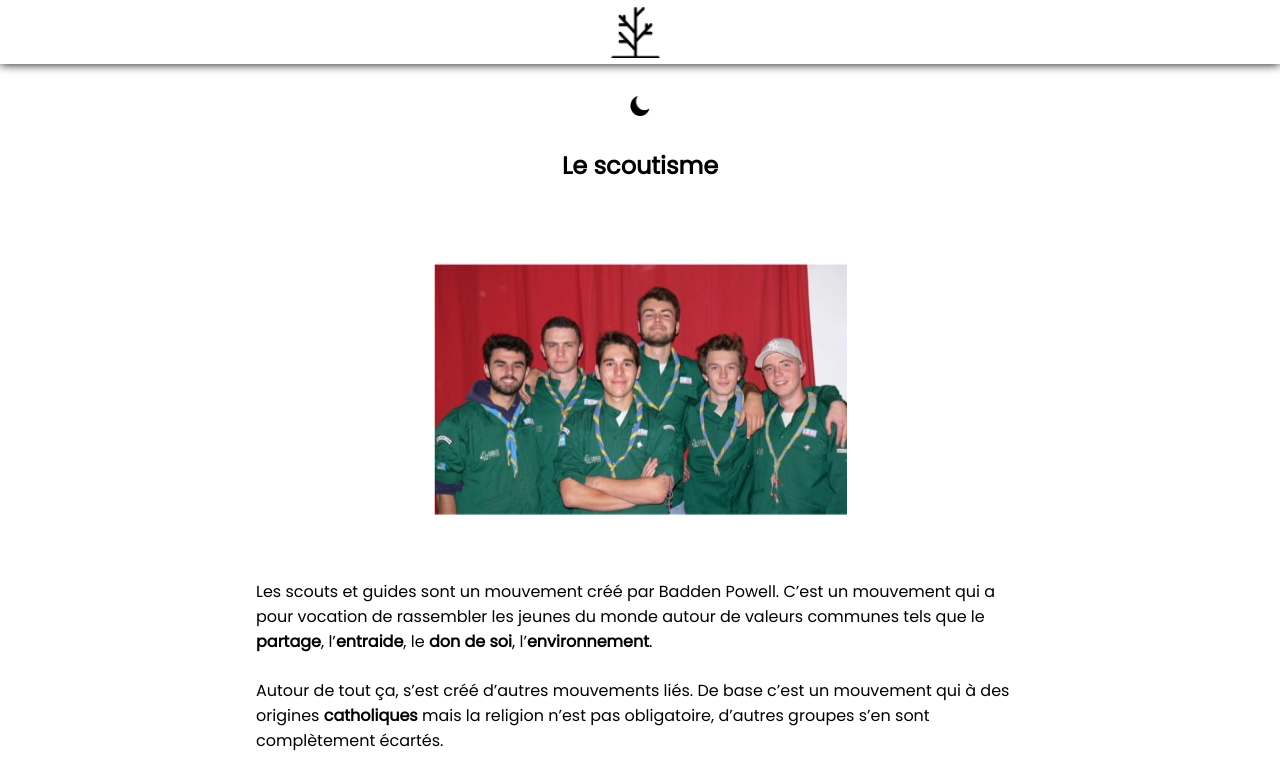
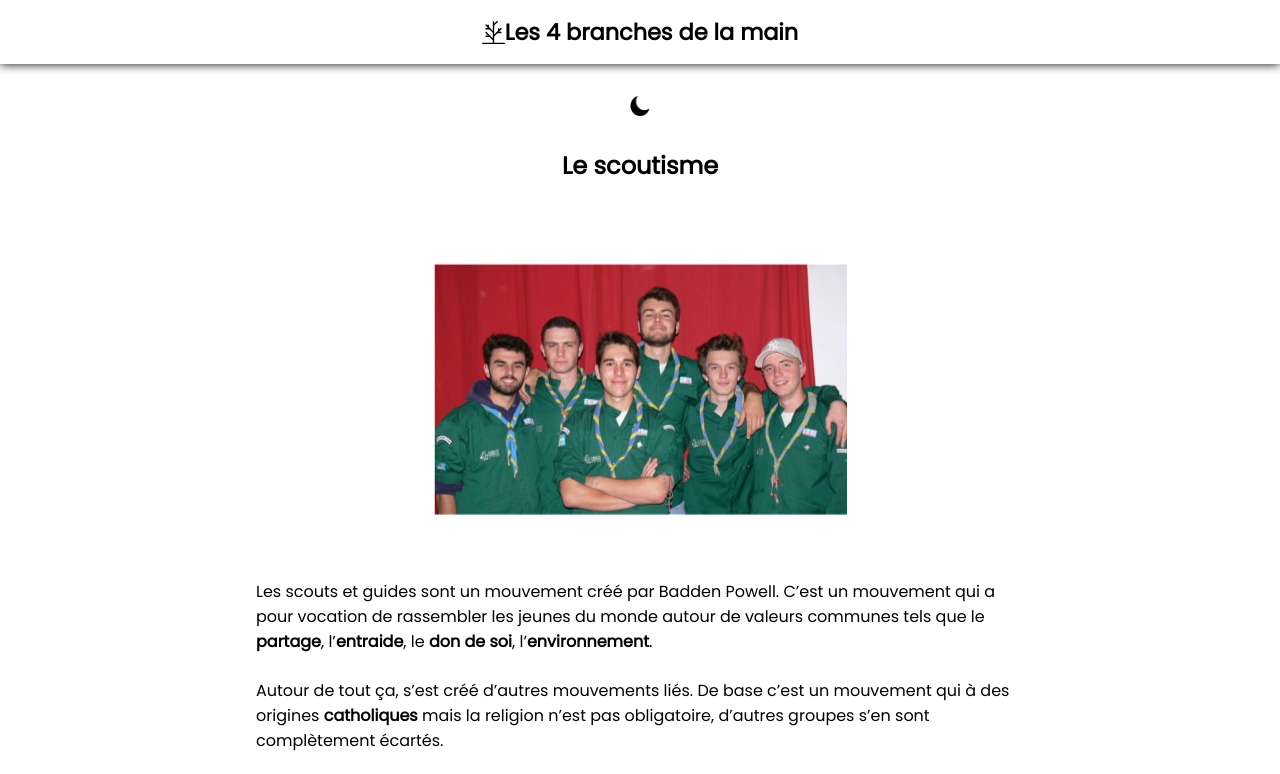
Before and after one commit to ArthurBarre/seo-scouting, a website built with Parcel: page src/article.html in a window 1280 px wide. Shown: the top 774 px of the page. Built offline with nearby package versions, Linux system fonts and the light colour scheme.

Commit message:
final commit

```diff
--- a/src/article.html
+++ b/src/article.html
@@ -11,8 +11,23 @@
 </head>
 <body id='bodyArticle'>
   <header class="header">
-    <img src="./assets/images/logo.png" alt="logo">
-  </header>
+    <svg id="logo" class="logo" width="23" height="23" viewBox="0 0 23 23" xmlns="http://www.w3.org/2000/svg">
+      <path d="M11.4999 22.9915C11.1261 22.9915 10.8235 22.6889 10.8235 22.3148V0.676442C10.8235 0.302632 11.1261 0 11.4999 0C11.8737 0 12.1764 0.302632 12.1764 0.676442V22.3148C12.1764 22.6889 11.8737 22.9915 11.4999 22.9915Z"/>
+      <path d="M11.5 12.1764C11.3269 12.1764 11.1538 12.1106 11.0216 11.9784L3.58049 4.53704C3.31611 4.27267 3.31611 3.84487 3.58049 3.58049C3.84487 3.31611 4.27267 3.31611 4.53704 3.58049L11.9781 11.0216C12.2425 11.286 12.2425 11.7138 11.9781 11.9781C11.8462 12.1103 11.6731 12.1764 11.5 12.1764Z"/>
+      <path d="M7.77956 8.456H4.05889C3.68508 8.456 3.38245 8.15337 3.38245 7.77956C3.38245 7.40551 3.68508 7.10287 4.05889 7.10287H7.77956C8.15337 7.10287 8.456 7.40551 8.456 7.77956C8.456 8.15337 8.15337 8.456 7.77956 8.456Z"/>
+      <path d="M11.5 15.8971C11.3269 15.8971 11.1538 15.831 11.0216 15.6988C10.7573 15.4347 10.7573 15.0066 11.0216 14.7425L18.463 7.30116C18.7274 7.03678 19.1552 7.03678 19.4196 7.30116C19.6839 7.5653 19.6839 7.99334 19.4196 8.25747L11.9784 15.6988C11.8463 15.831 11.6732 15.8971 11.5 15.8971Z"/>
+      <path d="M18.9411 12.1764H15.2204C14.8466 12.1764 14.5439 11.8738 14.5439 11.5C14.5439 11.1262 14.8466 10.8235 15.2204 10.8235H18.9411C19.3149 10.8235 19.6175 11.1262 19.6175 11.5C19.6175 11.8738 19.3149 12.1764 18.9411 12.1764Z"/>
+      <path d="M11.4999 4.73534C11.3162 4.73534 11.1324 4.66053 10.9993 4.51406C10.7482 4.23709 10.7688 3.81002 11.0448 3.55823L14.7652 0.175776C15.0422 -0.074561 15.4702 -0.0547084 15.7211 0.221292C15.9721 0.49826 15.9518 0.925576 15.6755 1.17712L11.9551 4.55958C11.8258 4.677 11.6624 4.73534 11.4999 4.73534Z"/>
+      <path d="M22.3236 23H0.676442C0.302632 23 0 22.6974 0 22.3236C0 21.9495 0.302632 21.6471 0.676442 21.6471H22.3236C22.6974 21.6471 23 21.9495 23 22.3236C23 22.6974 22.6974 23 22.3236 23Z"/>
+      <path d="M6.08818 6.76465C5.71413 6.76465 5.4115 6.46202 5.4115 6.08821V4.05864C5.4115 3.68483 5.71413 3.3822 6.08818 3.3822C6.46199 3.3822 6.76463 3.68483 6.76463 4.05864V6.08821C6.76463 6.46202 6.46199 6.76465 6.08818 6.76465Z"/>
+      <path d="M11.5002 19.6178C11.3271 19.6178 11.154 19.5519 11.0218 19.4197L3.58073 11.9784C3.31635 11.714 3.31635 11.2862 3.58073 11.0218C3.84511 10.7575 4.27291 10.7575 4.53729 11.0218L11.9784 18.4629C12.2428 18.7273 12.2428 19.1551 11.9784 19.4195C11.8464 19.5517 11.6733 19.6178 11.5002 19.6178Z"/>
+      <path d="M7.77981 15.8974H4.05913C3.68532 15.8974 3.38269 15.5947 3.38269 15.2209C3.38269 14.8469 3.68532 14.5443 4.05913 14.5443H7.77981C8.15362 14.5443 8.45625 14.8469 8.45625 15.2209C8.45625 15.5947 8.15362 15.8974 7.77981 15.8974Z"/>
+      <path d="M16.7638 10.6333C16.3898 10.6333 16.0872 10.3306 16.0872 9.95681V7.77956C16.0872 7.40551 16.3898 7.10287 16.7638 7.10287C17.1377 7.10287 17.4403 7.40551 17.4403 7.77956V9.95681C17.4403 10.3306 17.1377 10.6333 16.7638 10.6333Z"/>
+    </svg>
+    <a href="/">
+      <h1>Les 4 branches de la main</h1>
+    </a>
+</header>
   <section class="darkmode-container">
     <img id='darkmode' src="./assets/images/darkmode.png" alt="darkmode">
   </section>
--- a/src/assets/style.scss
+++ b/src/assets/style.scss
@@ -46,9 +46,8 @@ header {
   @include flexbox(row, center, center);
   box-shadow: 0 0 10px;
 
-  img {
-    height: 80%;
-    margin-right: 0.6rem;
+  a {
+    @include flexbox(row, space-between, center);
   }
   h1 {
     font-size: 1.4rem;
```
Also changed, not shown: src/index.html (+2 -0 lines).
